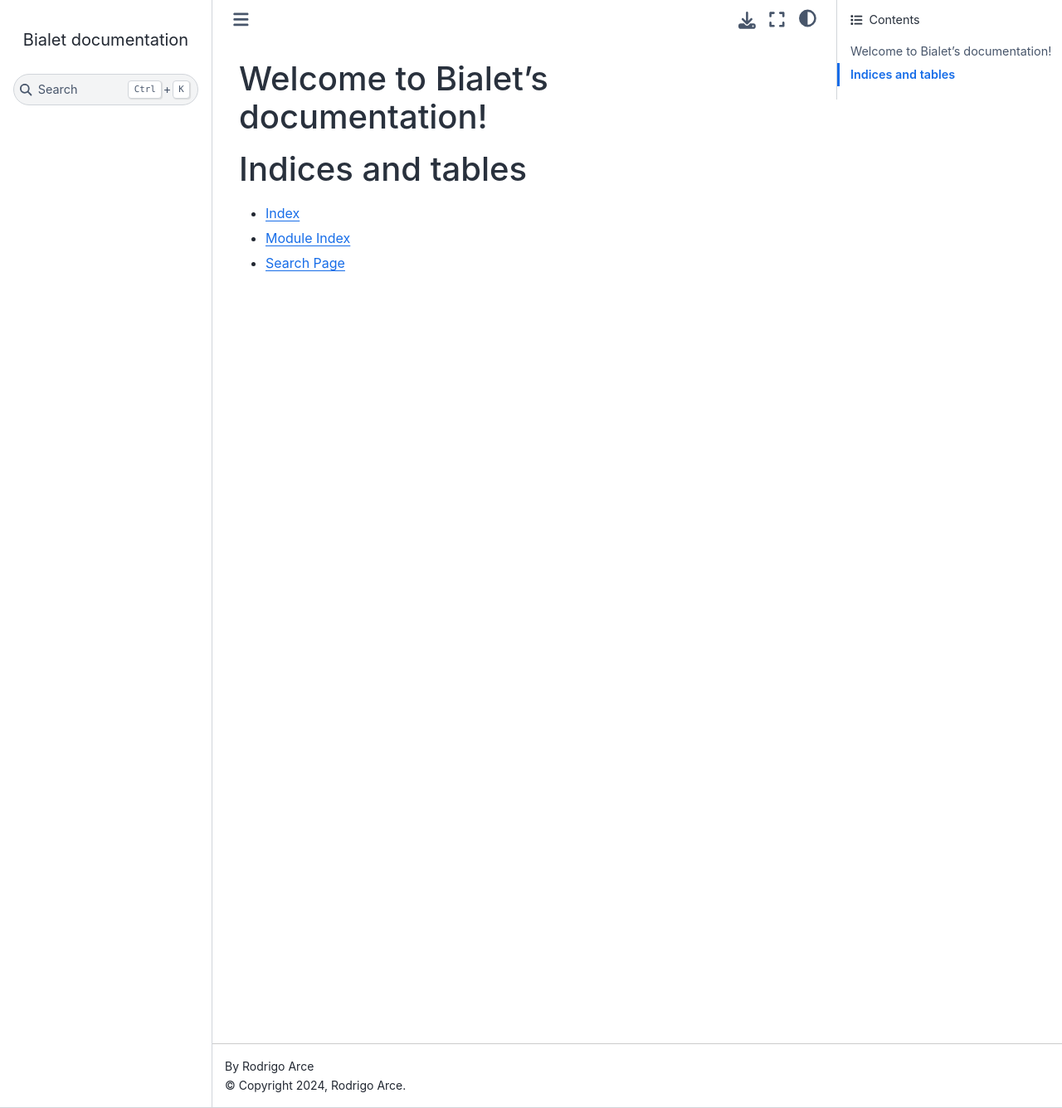
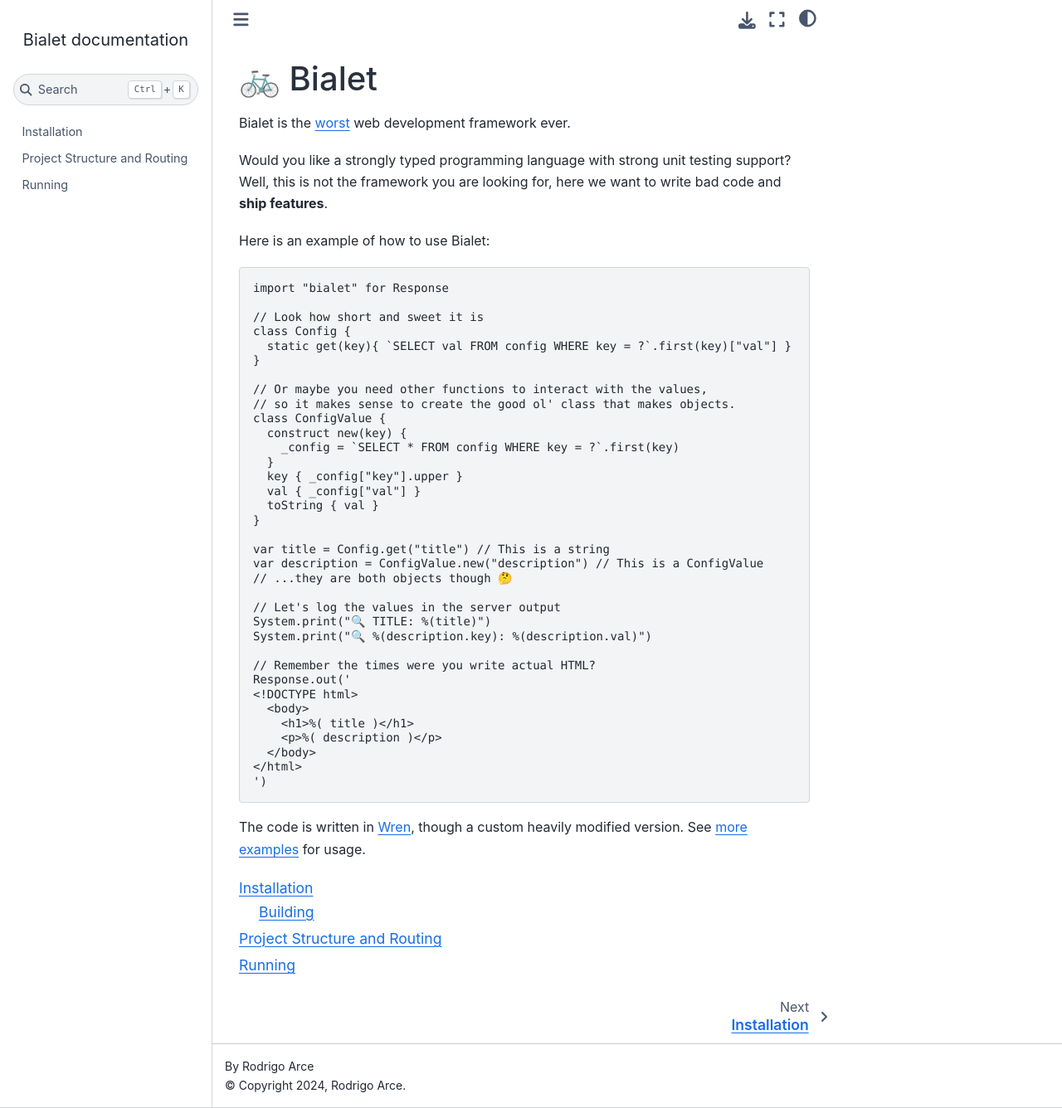
Before and after one commit to bialet/bialet, a Sphinx documentation site: the page built from docs/source/index.rst, in a window 1280 px wide and 1336 px high. Shown: the whole window at 83% size. Built offline with Sphinx 7.4.7 and the Sphinx Book theme 1.1.4, drawn with Linux system fonts in a browser that asks for light colours.

Commit message:
Adding readme content to doc

```diff
--- a/docs/source/index.rst
+++ b/docs/source/index.rst
@@ -1,20 +1,59 @@
-.. Bialet documentation master file, created by
-   sphinx-quickstart on Tue Mar  5 15:53:30 2024.
-   You can adapt this file completely to your liking, but it should at least
-   contain the root `toctree` directive.
+🚲 Bialet
+=========
 
-Welcome to Bialet's documentation!
-==================================
+Bialet is the `worst <https://en.wikipedia.org/wiki/Worse_is_better>`_ web
+development framework ever.
+
+Would you like a strongly typed programming language with strong unit testing support?
+Well, this is not the framework you are looking for, here we want to write bad
+code and **ship features**.
+
+Here is an example of how to use Bialet:
+
+.. code-block::
+
+  import "bialet" for Response
+
+  // Look how short and sweet it is
+  class Config {
+    static get(key){ `SELECT val FROM config WHERE key = ?`.first(key)["val"] }
+  }
+
+  // Or maybe you need other functions to interact with the values,
+  // so it makes sense to create the good ol' class that makes objects.
+  class ConfigValue {
+    construct new(key) {
+      _config = `SELECT * FROM config WHERE key = ?`.first(key)
+    }
+    key { _config["key"].upper }
+    val { _config["val"] }
+    toString { val }
+  }
+
+  var title = Config.get("title") // This is a string
+  var description = ConfigValue.new("description") // This is a ConfigValue
+  // ...they are both objects though 🤔
+
+  // Let's log the values in the server output
+  System.print("🔍 TITLE: %(title)")
+  System.print("🔍 %(description.key): %(description.val)")
+
+  // Remember the times were you write actual HTML?
+  Response.out('
+  <!DOCTYPE html>
+    <body>
+      <h1>%( title )</h1>
+      <p>%( description )</p>
+    </body>
+  </html>
+  ')
+
+The code is written in `Wren <https://wren.io>`_, though a custom heavily modified
+version. See `more examples <https://github.com/bialet/bialet/tree/master/examples/run.md>`_ for usage.
 
 .. toctree::
    :maxdepth: 2
-   :caption: Contents:
 
-
-
-Indices and tables
-==================
-
-* :ref:`genindex`
-* :ref:`modindex`
-* :ref:`search`
+   installation
+   structure
+   running
```
Also changed, not shown: README.md (+1 -1 lines), docs/source/installation.md (added, +36 -0 lines), docs/source/running.md (renamed from BUILD.md, +1 -23 lines), docs/source/structure.md (added, +23 -0 lines).
